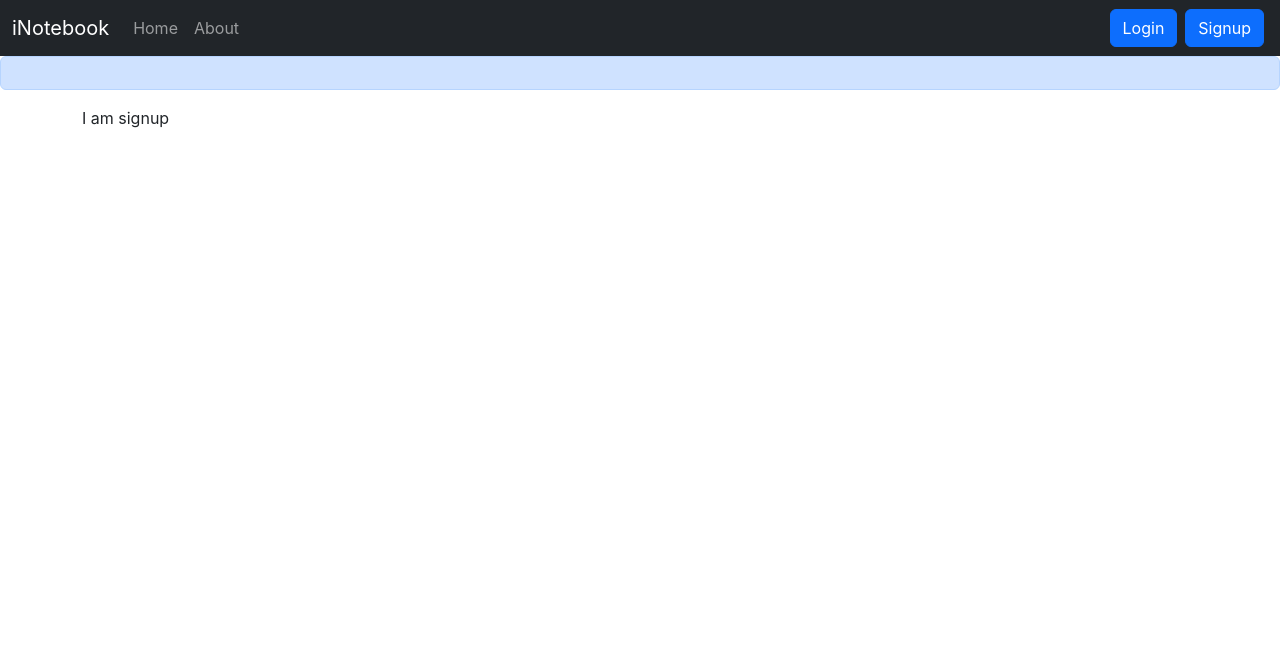
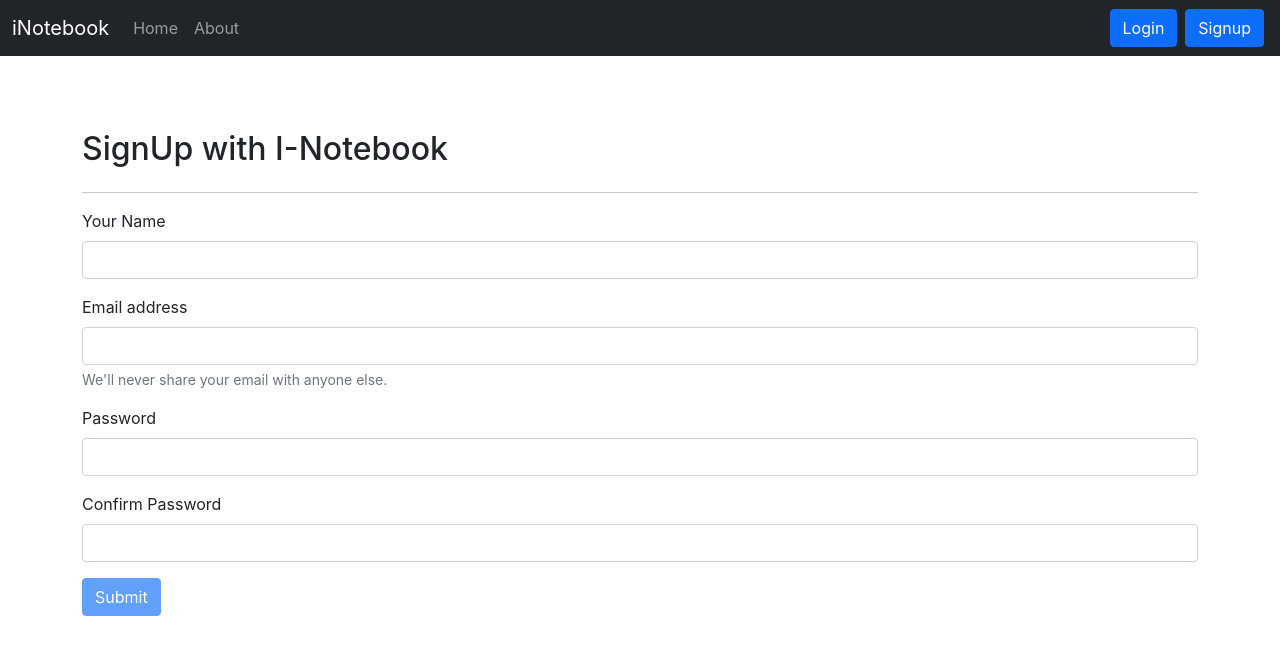
Before and after one commit to R-Mohammed-Hasan/I-Notebook, a React (Create React App) app: page /signup in a window 1280 px wide. Shown: the top 654 px of the page. Built offline with nearby package versions, Linux system fonts and the light colour scheme.

Commit message:
added missing FE files

```diff
--- a/public/index.html
+++ b/public/index.html
@@ -10,8 +10,8 @@
       content="Web site created using create-react-app"
     />
     <link rel="apple-touch-icon" href="%PUBLIC_URL%/logo192.png" />
-    <link rel="stylesheet" href="https://cdn.jsdelivr.net/npm/bootstrap@5.2.3/dist/css/bootstrap.min.css" integrity="sha384-rbsA2VBKQhggwzxH7pPCaAqO46MgnOM80zW1RWuH61DGLwZJEdK2Kadq2F9CUG65" crossorigin="anonymous">
-
+    <link href="https://cdn.jsdelivr.net/npm/bootstrap@5.0.2/dist/css/bootstrap.min.css" rel="stylesheet" integrity="sha384-EVSTQN3/azprG1Anm3QDgpJLIm9Nao0Yz1ztcQTwFspd3yD65VohhpuuCOmLASjC" crossorigin="anonymous">
+    <script src="https://cdn.jsdelivr.net/npm/bootstrap@5.0.2/dist/js/bootstrap.bundle.min.js" integrity="sha384-MrcW6ZMFYlzcLA8Nl+NtUVF0sA7MsXsP1UyJoMp4YLEuNSfAP+JcXn/tWtIaxVXM" crossorigin="anonymous"></script>
     <!--
       manifest.json provides metadata used when your web app is installed on a
       user's mobile device or desktop. See https://developers.google.com/web/fundamentals/web-app-manifest/
--- a/src/App.js
+++ b/src/App.js
@@ -1,5 +1,6 @@
 import './App.css';
 import React from 'react';
+import { useState } from "react";
 import {
   BrowserRouter as Router,
   Routes,
@@ -9,23 +10,36 @@ import Navbar from './components/Navbar';
 import { Home } from './components/Home';
 import About from './components/About';
 import NoteState from './context/notes/NoteState';
-import { Alert } from './components/Alert';
+import Alert from './components/Alert';
 import Signup from './components/Signup';
 import Login from './components/Login';
 
 function App() {
+
+  const [alert, setAlert] = useState(null);
+
+  const showAlert = (message, type) => {
+    setAlert({
+      msg: message,
+      type: type,
+    });
+    setTimeout(() => {
+      setAlert(null);
+    }, 2000);
+  };
+
   return (
     <>
       <NoteState>
         <Router>
           <Navbar />
-          <Alert />
+          <Alert alert={alert} />
           <div className="container">
             <Routes>
-              <Route exact path="/" element={<Home />} />
+              <Route exact path="/" element={<Home showAlert={showAlert} />} />
               <Route exact path="/about" element={<About />} />
-              <Route exact path="/login" element={<Login />} />
-              <Route exact path="/signup" element={<Signup />} />
+              <Route exact path="/login" element={<Login  showAlert={showAlert} />} />
+              <Route exact path="/signup" element={<Signup  showAlert={showAlert} />} />
             </Routes>
           </div>
         </Router>
--- a/src/components/About.js
+++ b/src/components/About.js
@@ -2,9 +2,9 @@ import React from 'react'
 
 const About = () => {
     return (
-        <div>
+        <h2>
             This is About page
-        </div>
+        </h2>
     )
 }
 
--- a/src/components/Alert.js
+++ b/src/components/Alert.js
@@ -1,11 +1,23 @@
-import React from 'react'
+import React from 'react';
 
-export const Alert = (props) => {
+
+const Alert = (props) => {
+    const capitalize = (word)=>{
+        if(word == "danger"){
+            word = "Oops";
+        }
+
+        const lower = word.toLowerCase();
+        return lower.charAt(0).toUpperCase() + lower.slice(1);
+    }
     return (
-        <div>
-            <div className="alert alert-primary" role="alert">
-                {props.message}
-            </div>
+        <div style={{height: '50px'}}>
+        {props.alert && <div className={`alert alert-${props.alert.type} alert-dismissible fade show`} role="alert">
+           <strong>{capitalize(props.alert.type)}</strong> : {props.alert.msg}
+        </div>}
         </div>
     )
 }
+
+
+export default Alert;
--- a/src/components/Home.js
+++ b/src/components/Home.js
@@ -1,11 +1,11 @@
 import Notes from './Notes';
 import React from 'react';
 
-export const Home = () => {
+export const Home = (props) => {
 
     return (
         <div>
-            <Notes/>
+            <Notes  showAlert={props.showAlert} />
         </div>
     )
 }
--- a/src/components/Login.js
+++ b/src/components/Login.js
@@ -4,11 +4,11 @@ import { useNavigate } from 'react-router-dom'
 
 const Login = (props) => {
     const [credentials, setCredentials] = useState({email: "", password: ""})
-    let history = useNavigate();
+    let navigate = useNavigate();
 
     const handleSubmit = async (e) => {
         e.preventDefault();
-        const response = await fetch("http://localhost:5000/api/auth/login", {
+        const response = await fetch("http://localhost:7070/api/auth/login", {
             method: 'POST',
             headers: {
                 'Content-Type': 'application/json'
@@ -17,14 +17,14 @@ const Login = (props) => {
         });
         const json = await response.json()
         console.log(json);
-        if (json.success){
+        if (json.authToken){
             // Save the auth token and redirect
-            localStorage.setItem('token', json.authtoken);
-            history.push("/");
-
+            localStorage.setItem('authToken', json.authToken);
+            navigate("/");
+            props.showAlert("Logged in successfully", "success");
         }
         else{
-            alert("Invalid credentials");
+            props.showAlert(json.error, "danger");
         }
     }
 
@@ -34,10 +34,12 @@ const Login = (props) => {
 
     return (
         <div>
+            <h2 className='my-4'>Login Form</h2>
+            <hr />
             <form  onSubmit={handleSubmit}>
                 <div className="mb-3">
                     <label htmlFor="email" className="form-label">Email address</label>
-                    <input type="email" className="form-control" value={credentials.email} onChange={onChange} id="email" name="email" aria-describedby="emailHelp" />
+                    <input type="email" className="form-control"  value={credentials.email} onChange={onChange} id="email" name="email" aria-describedby="emailHelp" />
                     <div id="emailHelp" className="form-text">We'll never share your email with anyone else.</div>
                 </div>
                 <div className="mb-3">
@@ -45,7 +47,7 @@ const Login = (props) => {
                     <input type="password" className="form-control" value={credentials.password} onChange={onChange} name="password" id="password" />
                 </div>
 
-                <button type="submit" className="btn btn-primary">Submit</button>
+                <button type="submit" disabled={credentials.email.length < 7 || credentials.password.length < 5}  className="btn btn-primary">Submit</button>
             </form>
         </div>
     )
--- a/src/components/Navbar.js
+++ b/src/components/Navbar.js
@@ -1,9 +1,16 @@
 import React from 'react'
 import { Link, useLocation } from "react-router-dom";
-
+import { useNavigate } from 'react-router-dom';
 
 
 const Navbar = () => {
+
+    let navigate = useNavigate();
+    const handleLogout = () => {
+        localStorage.removeItem("authToken");
+        navigate("/login");
+    }
+
     let location = useLocation();
     return (
         <nav className="navbar navbar-expand-lg navbar-dark bg-dark">
@@ -22,10 +29,13 @@ const Navbar = () => {
                         </li>
 
                     </ul>
-                    <form className="d-flex">
+                    {!localStorage.getItem("authToken")
+                    ? <form className="d-flex">
                     <Link className="btn btn-primary mx-1" to="/login" role="button">Login</Link>
                     <Link className="btn btn-primary mx-1" to="/signup" role="button">Signup</Link>
-                    </form>
+                    </form> :
+                    <button className="btn btn-primary" onClick={handleLogout}>Logout</button>
+                    }
                 </div>
             </div>
         </nav>
--- a/src/components/Noteitem.js
+++ b/src/components/Noteitem.js
@@ -7,13 +7,15 @@ const Noteitem = (props) => {
     const { deleteNote } = context;
     const { note, updateNote } = props;
     return (
-        <div className="col-md-3">
+        <div className="col-md-3 shadow p-3 m-3 bg-body rounded">
             <div className="card my-3">
                 <div className="card-body">
                     <div className="d-flex justify-content-between">
                         <h5 className="card-title">{note.title}</h5>
                         <div>
-                            <i className="far fa-trash-alt mx-3" onClick={()=>{deleteNote(note._id)}}></i>
+                            <i className="far fa-trash-alt mx-3" onClick={()=>{deleteNote(note._id);
+        props.showAlert("Note deleted successfully", "success");
+    }}></i>
                             <i className="far fa-edit mx-2" onClick={()=>{updateNote(note)}}></i>
                         </div>
                     </div>
--- a/src/components/Signup.js
+++ b/src/components/Signup.js
@@ -1,9 +1,66 @@
-import React from 'react'
+import React, {useState} from 'react'
+import { useNavigate } from 'react-router-dom'
 
-const Signup = () => {
+const Signup = (props) => {
+
+
+    const [credentials, setCredentials] = useState({name:"", email: "", password: "", confirmPassword: ""})
+    let navigate = useNavigate();
+
+    const handleSubmit = async (e) => {
+        e.preventDefault();
+        const response = await fetch("http://localhost:7070/api/auth/create", {
+            method: 'POST',
+            headers: {
+                'Content-Type': 'application/json'
+            },
+            body: JSON.stringify({name: credentials.name, email: credentials.email, password: credentials.password})
+        });
+        const json = await response.json()
+        console.log(json);
+        if (json.authToken){
+            // Save the auth token and redirect
+            localStorage.setItem('authToken', json.authToken);
+            navigate("/");
+            props.showAlert("Signed up successfully", "success");
+        }
+        else{
+            props.showAlert(json.error, "danger");
+        }
+    }
+
+    const onChange = (e)=>{
+        setCredentials({...credentials, [e.target.name]: e.target.value})
+    }
+
     return (
         <div>
-            I am signup
+            <h2 className='my-4'>SignUp with I-Notebook</h2>
+            <hr />
+            <form  onSubmit={handleSubmit}>
+            <div className="mb-3">
+                    <label htmlFor="name" className="form-label">Your Name</label>
+                    <input type="test" className="form-control" value={credentials.name} onChange={onChange} name="name" id="name" />
+                </div>
+
+                <div className="mb-3">
+                    <label htmlFor="email" className="form-label">Email address</label>
+                    <input type="email" className="form-control"  value={credentials.email} onChange={onChange} id="email" name="email" aria-describedby="emailHelp" />
+                    <div id="emailHelp" className="form-text">We'll never share your email with anyone else.</div>
+                </div>
+
+                <div className="mb-3">
+                    <label htmlFor="password" className="form-label">Password</label>
+                    <input type="password" className="form-control" value={credentials.password} onChange={onChange} name="password" id="password" />
+                </div>
+
+                <div className="mb-3">
+                    <label htmlFor="confirmPassword" className="form-label">Confirm Password</label>
+                    <input type="password" className="form-control" value={credentials.confirmPassword} onChange={onChange} name="confirmPassword" id="confirmPassword" />
+                </div>
+
+                <button type="submit" disabled={credentials.email.length < 7 || credentials.password.length < 5 || credentials.password != credentials.confirmPassword}  className="btn btn-primary">Submit</button>
+            </form>
         </div>
     )
 }
```
Also changed, not shown: src/components/Notes.js (+15 -6 lines).
